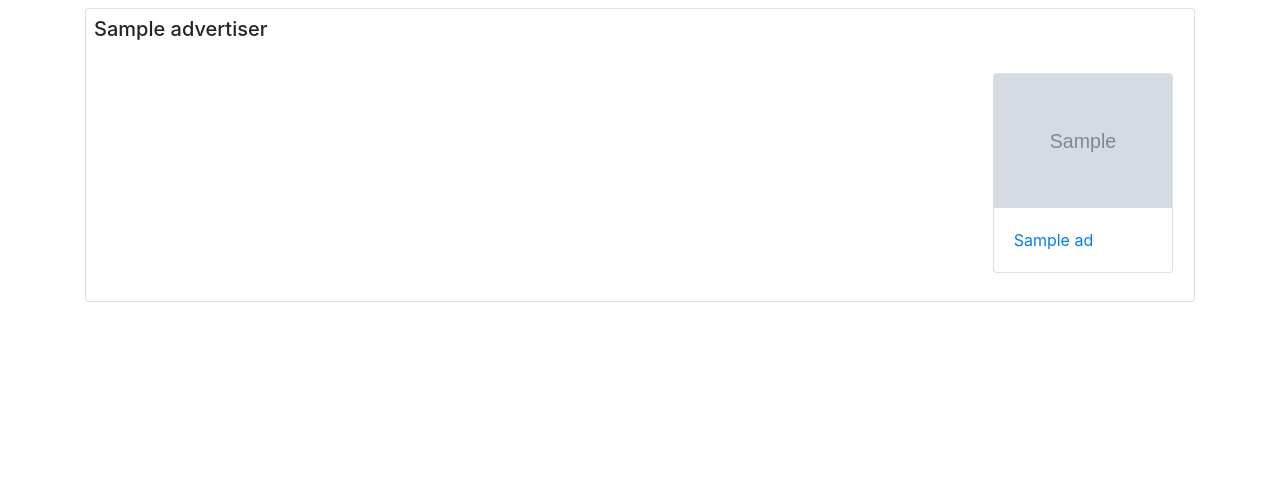
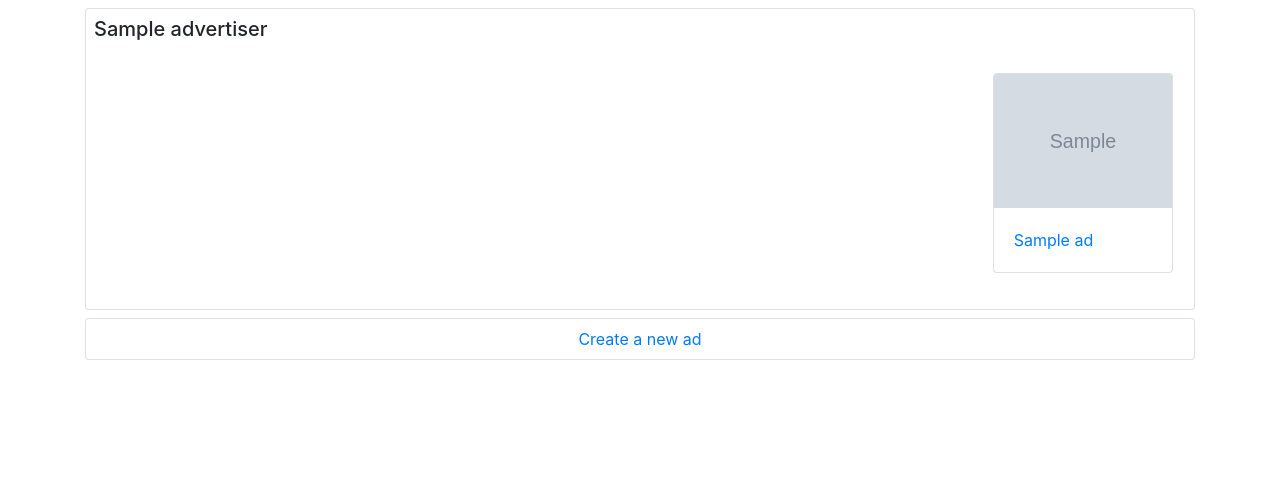
Before and after one commit to aminaryan80/Yektanet, a Django app: page /advertiser_management/ in a window 1280 px wide. Shown: the top 490 px of the page. Run offline with Django 3.2, Linux system fonts and the light colour scheme; tables that the repository leaves empty hold one stand-in row (values such as "Sample post"); grey boxes marked "Sample" are stand-in pictures; some libraries are stand-ins or nearby versions.

Commit message:
clean-up in views

```diff
--- a/advertiser_management/models.py
+++ b/advertiser_management/models.py
@@ -6,6 +6,9 @@ class Advertiser(models.Model):
     name = models.CharField(max_length=200)
     clicks = models.IntegerField(default=0, null=False)
     views = models.IntegerField(default=0, null=False)
+
+    def __str__(self):
+        return self.name
 
     def inc_views(self):
         self.views += 1
--- a/advertiser_management/templates/advertiser_management/ads.html
+++ b/advertiser_management/templates/advertiser_management/ads.html
@@ -14,7 +14,7 @@
             <div class="card-body">
                 <div class="row">
                     {% for ad in advertiser.ad_set.all %}
-		        <div class="card col-md-2 p-0 mx-2">
+                        <div class="card col-md-2 p-0 mx-2" style="margin-bottom: 8px">
                             <a href="{% url 'advertiser_management:click_task_view' ad.id %}">
                                 <img src="{{ ad.img_url.url }}"
                                      class="card-img-top" alt="{{ ad.title }}">
@@ -28,6 +28,9 @@
             </div>
         </div>
     {% endfor %}
+    <div class="card mt-2 p-2" style="margin-bottom: 8px">
+        <a href="{% url 'advertiser_management:create_new_ad' %}" style="text-align: center">Create a new ad</a>
+    </div>
 </div>
 </body>
 </html>
--- a/advertiser_management/views.py
+++ b/advertiser_management/views.py
@@ -1,5 +1,4 @@
 from django.shortcuts import render, get_object_or_404
-from django.urls import reverse
 from django.views.generic import RedirectView, CreateView
 
 from .models import Advertiser, Ad
```
Lines whose indentation alone changed are shown as unchanged.
